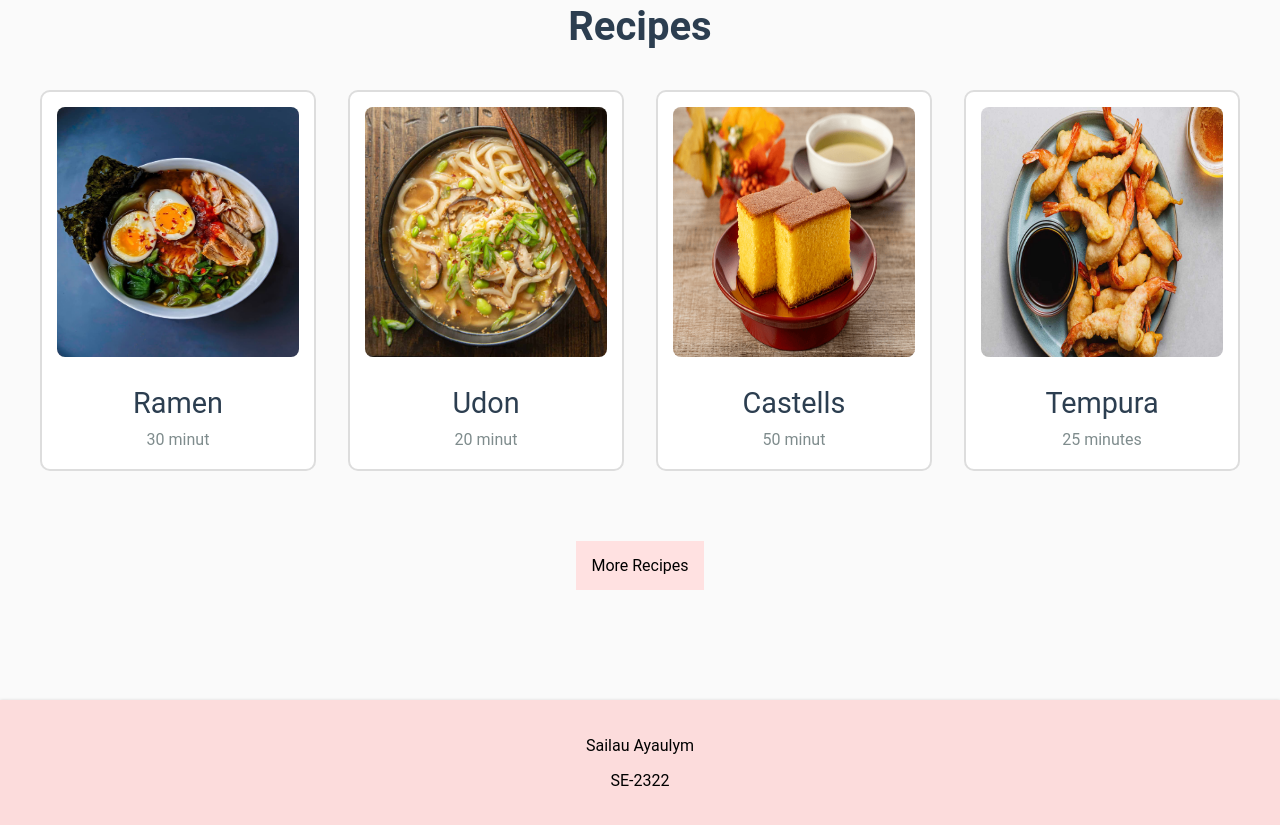
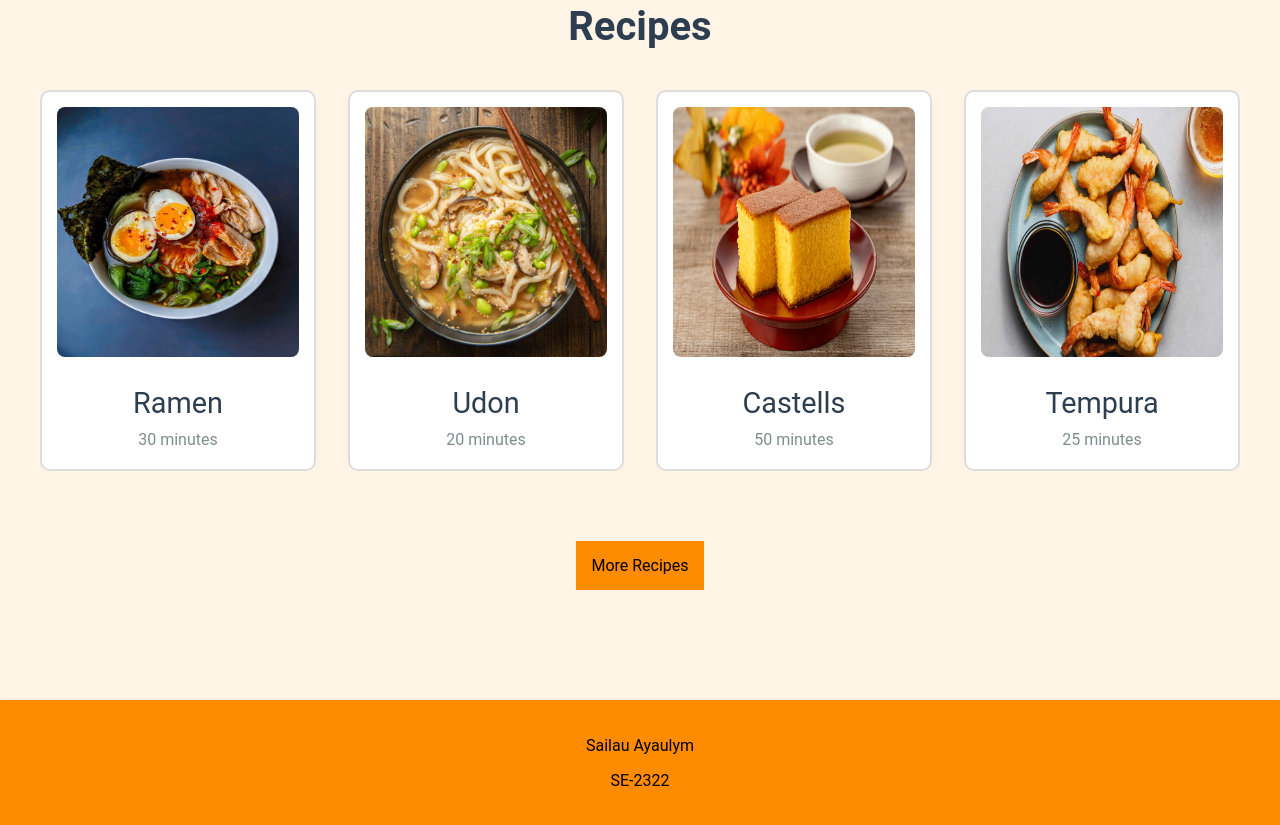
Before and after one commit to ayaullyms/Culinary-Japan, a plain HTML site: page index.html in a window 1280 px wide. Shown: the part 771-1596 px from the top of the page. Drawn offline with Linux system fonts and the light colour scheme.

Commit message:
change the site palette

```diff
--- a/index.html
+++ b/index.html
@@ -41,17 +41,17 @@
                 <div class="recipe-card">
                     <img src="Chicken-miso-ramen.jpg" alt="Recipe Photo">
                     <p class="recipe-name">Ramen</p>
-                    <p class="recipe-description">30 minut</p>
+                    <p class="recipe-description">30 minutes</p>
                 </div>
                 <div class="recipe-card">
                     <img src="udon-noodle-soup-sq-7.jpg" alt="Recipe Photo">
                     <p class="recipe-name">Udon</p>
-                    <p class="recipe-description">20 minut</p>
+                    <p class="recipe-description">20 minutes</p>
                 </div>
                 <div class="recipe-card">
                     <img src="Castella-Cake_SC_1.jpeg" alt="Recipe Photo">
                     <p class="recipe-name">Castells</p>
-                    <p class="recipe-description">50 minut</p>
+                    <p class="recipe-description">50 minutes</p>
                 </div>
                 <div class="recipe-card">
                     <img src="basic-tempura-for-fish-and-seafood-1300531-hero-01-bbd91b4ee23940749fec5ab7693eadcc.jpg" alt="Tempura">
--- a/style.css
+++ b/style.css
@@ -2,7 +2,7 @@ body {
     font-family: 'Roboto', sans-serif;
     margin: 0;
     padding: 0;
-    background-color: #fcdcdc;
+    background-color: #FFF4E6;
     color: #333;
 }
 
@@ -11,7 +11,7 @@ body {
     justify-content: space-between;
     align-items: center;
     padding: 15px 20px;
-    background-color: #fcdcdc;
+    background-color: #FF8C00;
     box-shadow: 0 2px 4px #8c8383;
 }
 
@@ -91,7 +91,6 @@ header nav ul {
 .recipes-section {
     padding: 60px 20px;
     text-align: center;
-    background-color: #fafafa;
 }
 
 .recipes-section h2 {
@@ -141,7 +140,7 @@ header nav ul {
 
 .more-button {
     display: inline-block;
-    background-color: #ffe1e1;
+    background-color: #FF8C00;
     color: #000000;
     text-align: center;
     padding: 15px;
@@ -179,7 +178,7 @@ header nav ul {
 }
 
 footer {
-    background-color: #fcdcdc;
+    background-color: #FF8C00;
     color: #000000;
     text-align: center;
     padding: 20px 0;
```
